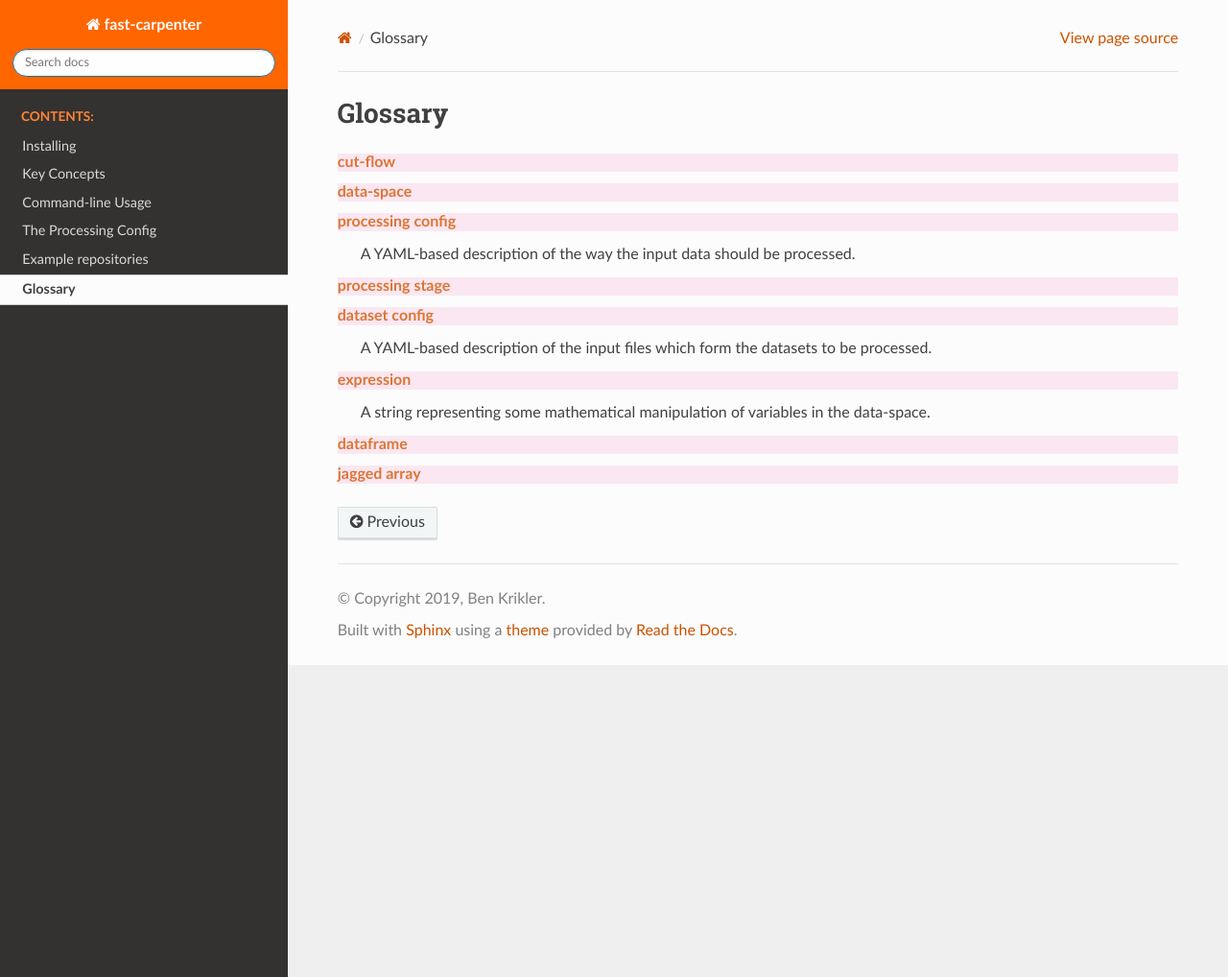
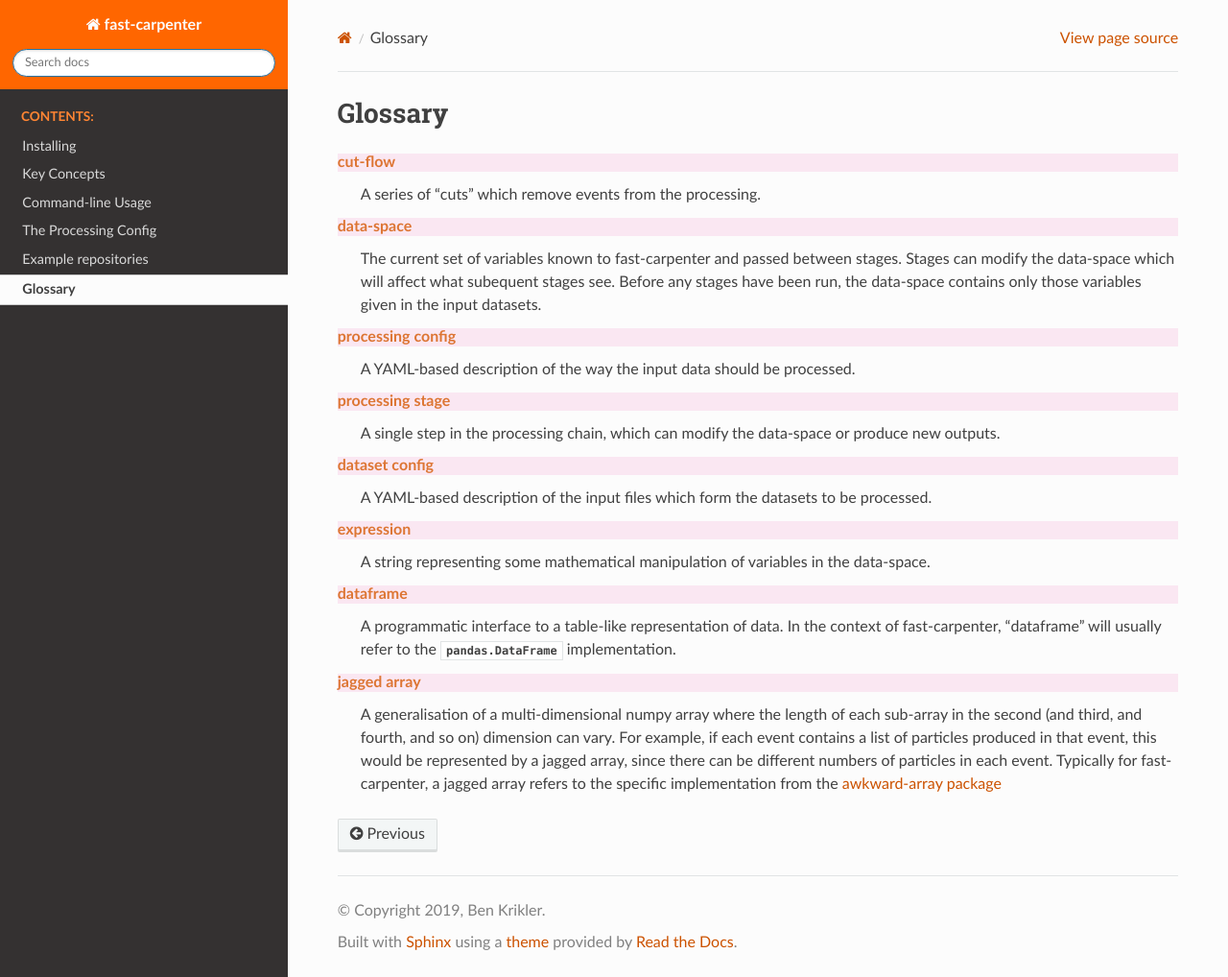
Before and after one commit to FAST-HEP/fast-carpenter, a Sphinx documentation site: the page built from docs/glossary.rst, in a window 1280 px wide and 1018 px high. Shown: the whole window at 96% size. Built offline with Sphinx 7.4.7 and the Read the Docs theme 2.0.0, drawn with Linux system fonts in a browser that asks for light colours.

Commit message:
Extend the glossary

```diff
--- a/docs/conf.py
+++ b/docs/conf.py
@@ -195,7 +195,11 @@ texinfo_documents = [
 
 
 # Example configuration for intersphinx: refer to the Python standard library.
-intersphinx_mapping = {'https://docs.python.org/': None}
+intersphinx_mapping = {'python': ('https://docs.python.org/3', None),
+                       'matplotlib': ('http://matplotlib.sourceforge.net', None),
+                       'pandas': ('http://pandas.pydata.org/pandas-docs/stable', None),
+                      }
+
 
 # Configure the sphinxcontrib.apidoc extension
 apidoc_module_dir = '../fast_carpenter'
--- a/docs/glossary.rst
+++ b/docs/glossary.rst
@@ -3,14 +3,19 @@ Glossary
 .. glossary::
 
   cut-flow
+    A series of "cuts" which remove events from the processing.
 
   data-space
+    The current set of variables known to fast-carpenter and passed between stages.
+    Stages can modify the data-space which will affect what subequent stages see.
+    Before any stages have been run, the data-space contains only those variables
+    given in the input datasets.
 
   processing config
     A YAML-based description of the way the input data should be processed.
 
-
   processing stage
+    A single step in the processing chain, which can modify the data-space or produce new outputs.
 
   dataset config
     A YAML-based description of the input files which form the datasets to be processed.
@@ -19,5 +24,15 @@ Glossary
     A string representing some mathematical manipulation of variables in the data-space.
 
   dataframe
+    A programmatic interface to a table-like representation of data.
+    In the context of fast-carpenter, "dataframe" will usually refer to the
+    :py:class:`pandas.DataFrame` implementation.
 
   jagged array
+    A generalisation of a multi-dimensional numpy array where the length of
+    each sub-array in the second (and third, and fourth, and so on) dimension
+    can vary.  For example, if each event contains a list of particles produced
+    in that event, this would be represented by a jagged array, since there can
+    be different numbers of particles in each event.  Typically for
+    fast-carpenter, a jagged array refers to the specific implementation from
+    the `awkward-array package <https://github.com/scikit-hep/awkward-array>`_
```
